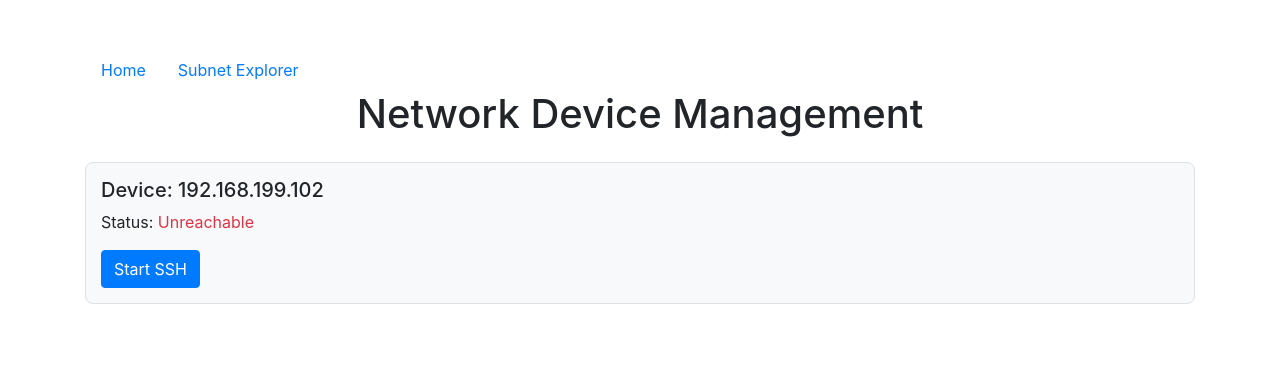
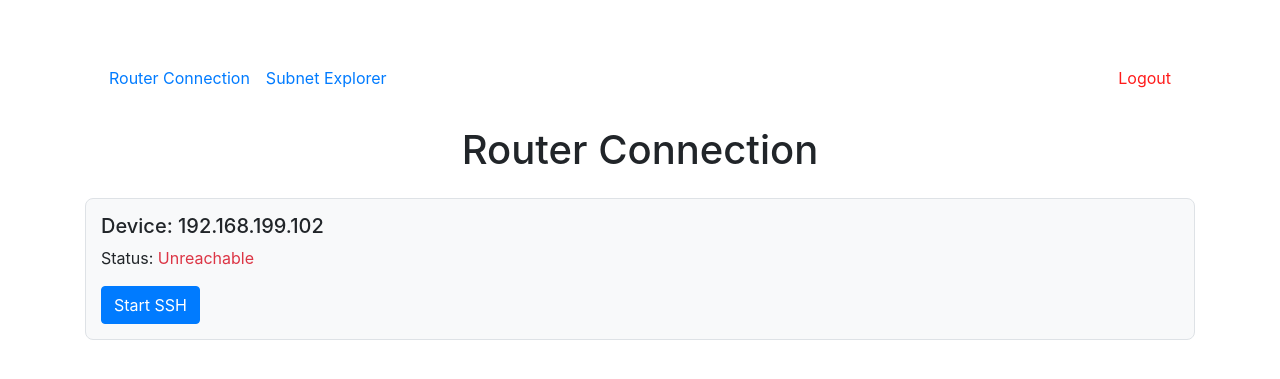
Before and after one commit to renginhelin/NetworkMonitoring2024, a Flask app: page / in a window 1280 px wide. Shown: the top 379 px of the page. Run offline with Flask 3, Linux system fonts and the light colour scheme; some libraries are stand-ins or nearby versions.

Commit message:
logout butonu eklendi

```diff
--- a/ping website/templates/index.html
+++ b/ping website/templates/index.html
@@ -3,7 +3,7 @@
 <head>
     <meta charset="UTF-8">
     <meta name="viewport" content="width=device-width, initial-scale=1.0">
-    <title>Network Device Pinger</title>
+    <title>Network Device Management</title>
     <link rel="stylesheet" href="https://stackpath.bootstrapcdn.com/bootstrap/4.5.2/css/bootstrap.min.css">
     <style>
         .container {
@@ -37,6 +37,17 @@
             color: white;
         }
 
+        .navbar {
+            margin-bottom: 20px;
+        }
+
+        .nav-link-custom {
+            color: #ff1b1b;
+        }
+        .nav-link-custom:hover {
+            color: #c82929;
+        }
+
         table {
             width: 100%;
             border-collapse: collapse;
@@ -62,18 +73,25 @@
 </head>
 <body>
     <div class="container">
-        <nav>
-            <ul class="nav">
+        <nav class="navbar navbar-expand-lg">
+            <div class="collapse navbar-collapse">
+                <ul class="navbar-nav mr-auto">
                     <li class="nav-item">
-                    <a class="nav-link" href="/">Home</a>
+                        <a class="nav-link" href="/">Router Connection</a>
                     </li>
                     <li class="nav-item">
                         <a class="nav-link" href="/broadcast">Subnet Explorer</a>
                     </li>
                 </ul>
+                <ul class="navbar-nav ml-auto">
+                    <li class="nav-item">
+                        <a class="nav-link nav-link-custom" href="/logout">Logout</a>
+                    </li>
+                </ul>
+            </div>
         </nav>
 
-        <h1 class="text-center">Network Device Management</h1>
+        <h1 class="text-center">Router Connection</h1>
         <div id="devices-container" class="mt-4">
             <!-- Device cards will be populated here -->
         </div>
```
Lines whose indentation alone changed are shown as unchanged.
